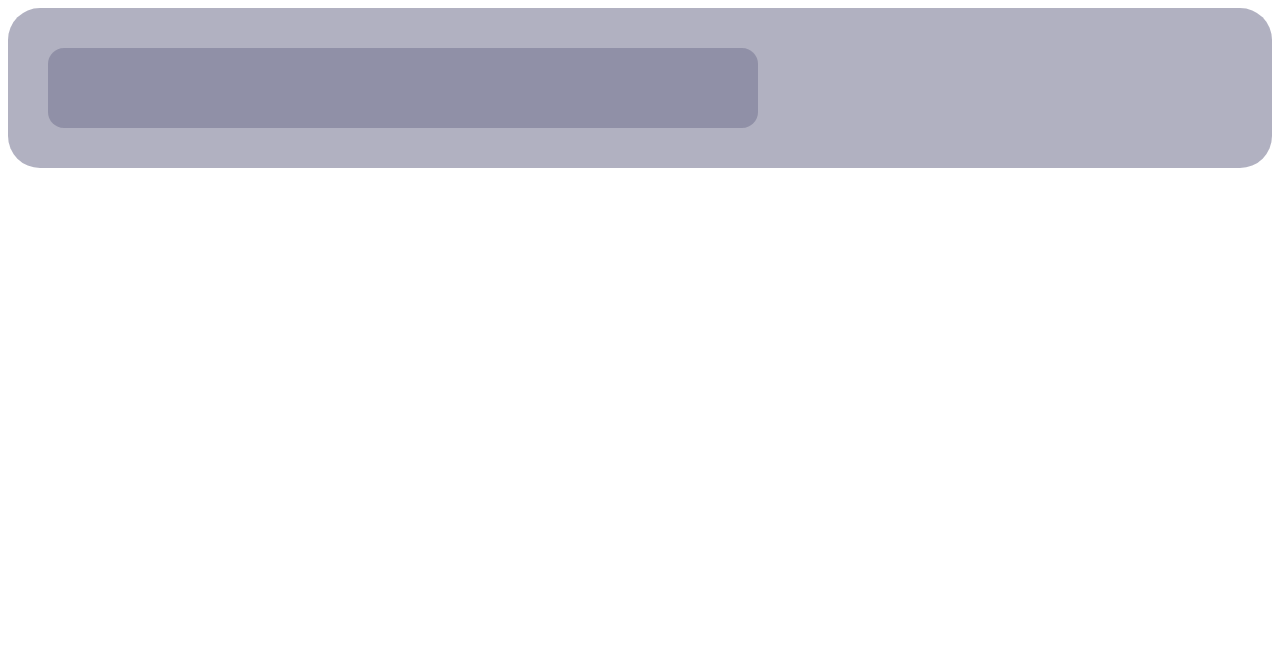
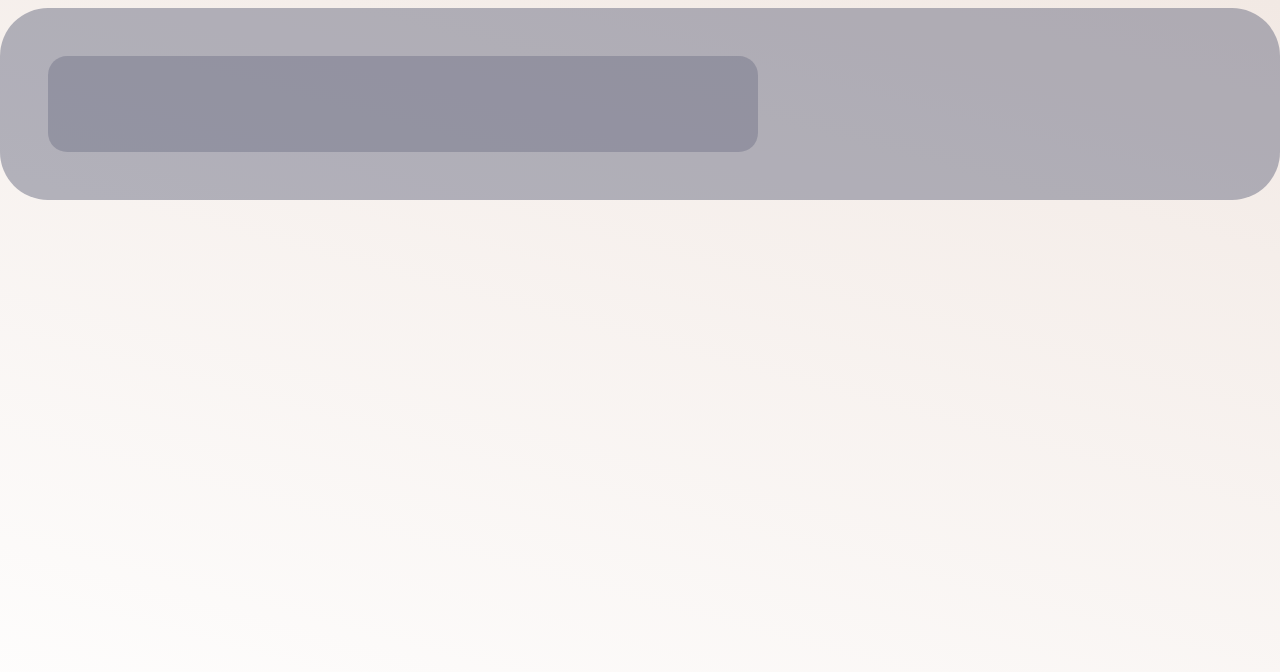
Before and after one commit to Decavium/swiping-elements, a plain HTML site: page index.html in a window 1280 px wide. Drawn offline with nearby package versions, Linux system fonts and the light colour scheme.

Commit message:
Added padding to prevent jiggle cutoff. Fixed collapse animation and added extra zest. Changed colours and body styling.

```diff
--- a/index.html
+++ b/index.html
@@ -1,5 +1,6 @@
 <html>
 <header>
+  <title>A touch responsive container!</title>
   <link rel="stylesheet" type="text/css" href="style.css" />
   <link rel="stylesheet"
     href="https://fonts.googleapis.com/css2?family=Material+Symbols+Outlined:opsz,wght,FILL,GRAD@24,400,0,0" />
@@ -11,7 +12,7 @@
     <!-- left action -->
     <div class="action left">
       <div class="completed-message">
-        <span class="material-symbols-outlined check-circle">
+        <span class="material-symbols-outlined check-circle prevent-select">
           check_circle
         </span>
       </div>
@@ -22,7 +23,7 @@
         <div class="skeleton skeleton-text title"></div>
         <div class="element-information">
           <div class="skeleton skeleton-video">
-            <span class="material-symbols-outlined play-arrow">
+            <span class="material-symbols-outlined play-arrow prevent-select">
               play_arrow
             </span>
           </div>
@@ -35,7 +36,6 @@
     <!-- right side for bounce back -->
     <div class="action right"></div>
   </div>
-</body>
 <script src="main.js"></script>
 
 </html>
--- a/main.js
+++ b/main.js
@@ -54,15 +54,15 @@ function removeElement(container, element) {
     );
 }
 
-function onLongPress(element, callback) {
+function jiggleOnLongPress(element, callback) {
     let timer;
     // setup on the start of the touch
     element.addEventListener('touchstart', () => {
         timer = setTimeout(() => {
             timer = null;
-            // if it lasts a 1.5 seconds make it jiggle
+            // if it lasts a 1 second make it jiggle
             callback();
-        }, 1500);
+        }, 1000);
     });
 
     function cancel() {
@@ -73,7 +73,7 @@ function onLongPress(element, callback) {
     element.addEventListener('touchmove', cancel);
 }
 
-onLongPress(swipeElement, () => {
+jiggleOnLongPress(swipeElement, () => {
     // jiggling commences
     swipeElement.classList.toggle("jiggle");
     swipeElement.classList.remove("expanded");
--- a/style.css
+++ b/style.css
@@ -1,27 +1,42 @@
 :root {
-    --padding: 2.5rem;
-    --borderRadius: 2rem;
-    --fontSize: 5rem;
+    --padding: 3rem;
+    --borderRadius: 3rem;
+    --fontSize: 6rem;
+    --paddingTopAndBottom: 0.5rem;
 
-    --playIconSize: 10rem;
+    --playIconSize: 14rem;
 
-    --skeletonBorderRadius: 1rem;
+    --skeletonBorderRadius: 1.2rem;
     --skeletonOpacity: 0.7;
 
+    /* do not touch this variable as it is changed by the code */
     --opacityAnimated: 1;
 
-    --primaryColor: rgb(62, 62, 101);
-    --primaryColorTransparent: rgb(62, 62, 101, 0.4);
-    --primaryColorLight: rgb(178, 178, 193);
-    --secondaryColor: rgb(93, 93, 212);
+    --primaryColor: rgb(74, 78, 105);
+    --primaryColorTransparent: rgb(74, 78, 105, 0.4);
+    --primaryColorLight: rgb(74, 78, 105);
+    --secondaryColorLight: rgb(242, 233, 228);
+    --secondaryColor: rgb(201, 173, 167);
+}
+
+body {
+    margin: 0;
+    background: var(--secondaryColor);
+    background: linear-gradient(15deg, white 0%, var(--secondaryColorLight) 100%);
 }
 
 /* scroll snap takes care of restoring scroll position */
 .swipe-container {
+    /* margin for demo only
+    margin: 2rem; */
     display: flex;
     overflow: auto;
     overflow-x: scroll;
     scroll-snap-type: x mandatory;
+
+    /* space for the jiggle animation so it is not cut off */
+    padding-top: var(--paddingTopAndBottom);
+    padding-bottom: var(--paddingTopAndBottom);
 }
 
 /* scrollbar should be hidden */
@@ -40,6 +55,8 @@
     overflow: hidden;
 }
 
+/* as the fade out is controlled by a function,
+the fade in is done via an animation */
 .swipe-element.visible {
     animation: fadeIn 0.6s;
 }
@@ -112,20 +129,24 @@
 .element-information {
     overflow: visible;
     margin-top: -120%;
-    transition: 400ms ease-out;
+    transition: 400ms;
+    transition-timing-function: cubic-bezier(.63, .3, .83, .27);
+    transition-delay: 750ms;
 }
 
 /* returns the margin and the content comes into view */
 .swipe-element.expanded>.element-content>.element-information {
     margin-top: 0;
+    transition-delay: 0ms;
 }
 
 .element-information>div {
+    transition: transform 400ms 400ms, opacity 400ms 400ms !important;
     transform: translateY(2rem);
     opacity: 0;
 }
 
-/* fade in of content */
+/* fade in for content */
 .swipe-element.expanded>.element-content>.element-information>div {
     transition: transform 400ms 400ms, opacity 400ms 400ms !important;
     transform: translateY(0);
@@ -201,7 +222,7 @@
 
 .material-symbols-outlined.check-circle {
     font-size: var(--fontSize);
-    color: var(--secondaryColor)
+    color: var(--secondaryColor);
 }
 
 .material-symbols-outlined.play-arrow {
@@ -213,3 +234,13 @@
 .disable-scroll {
     overflow-x: hidden;
 }
+
+/* icons shouldn't be interactable */
+.prevent-select {
+    -webkit-user-select: none;
+    /* Safari */
+    -ms-user-select: none;
+    /* IE 10 and IE 11 */
+    user-select: none;
+    /* Standard syntax */
+}
```
